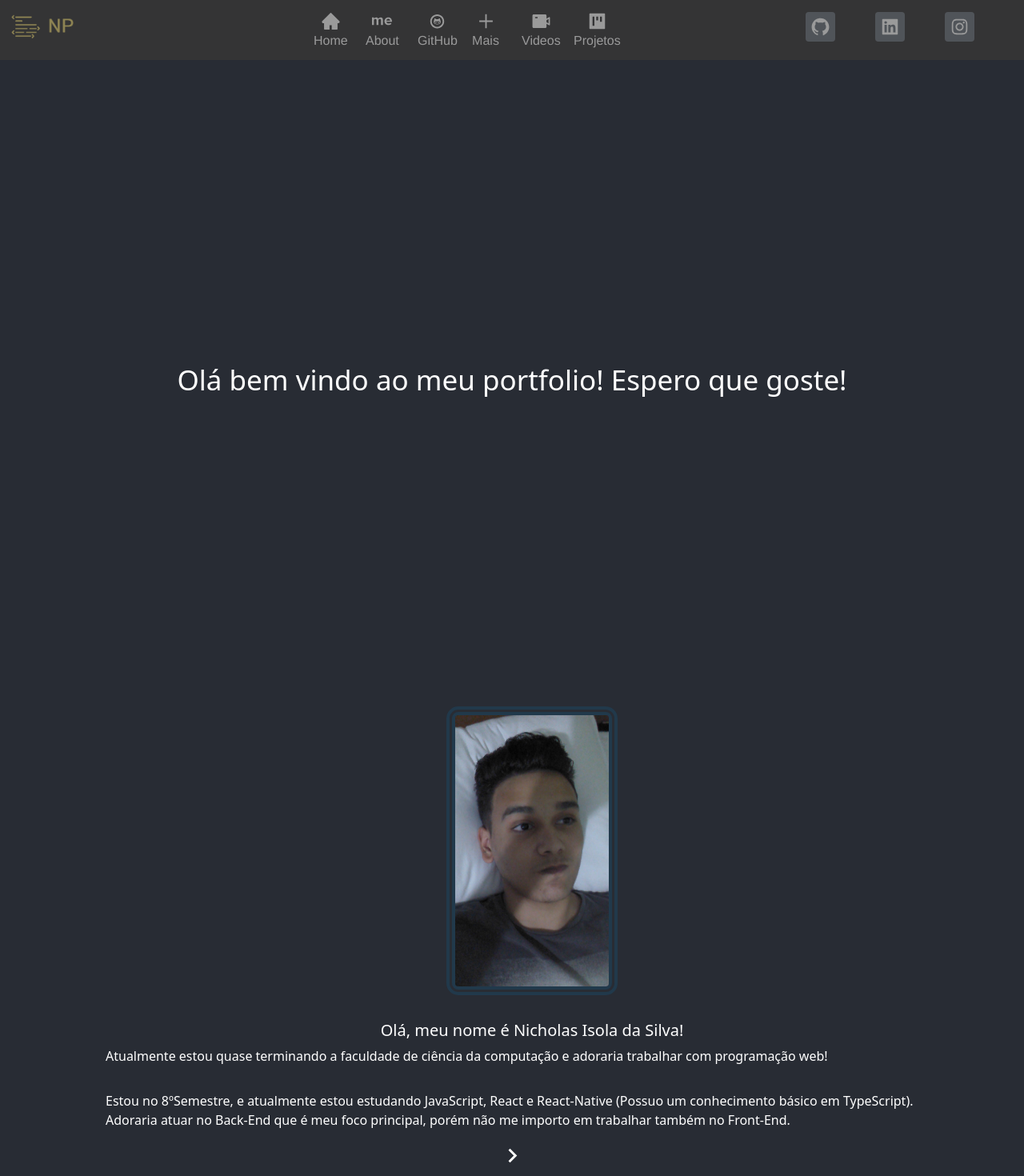
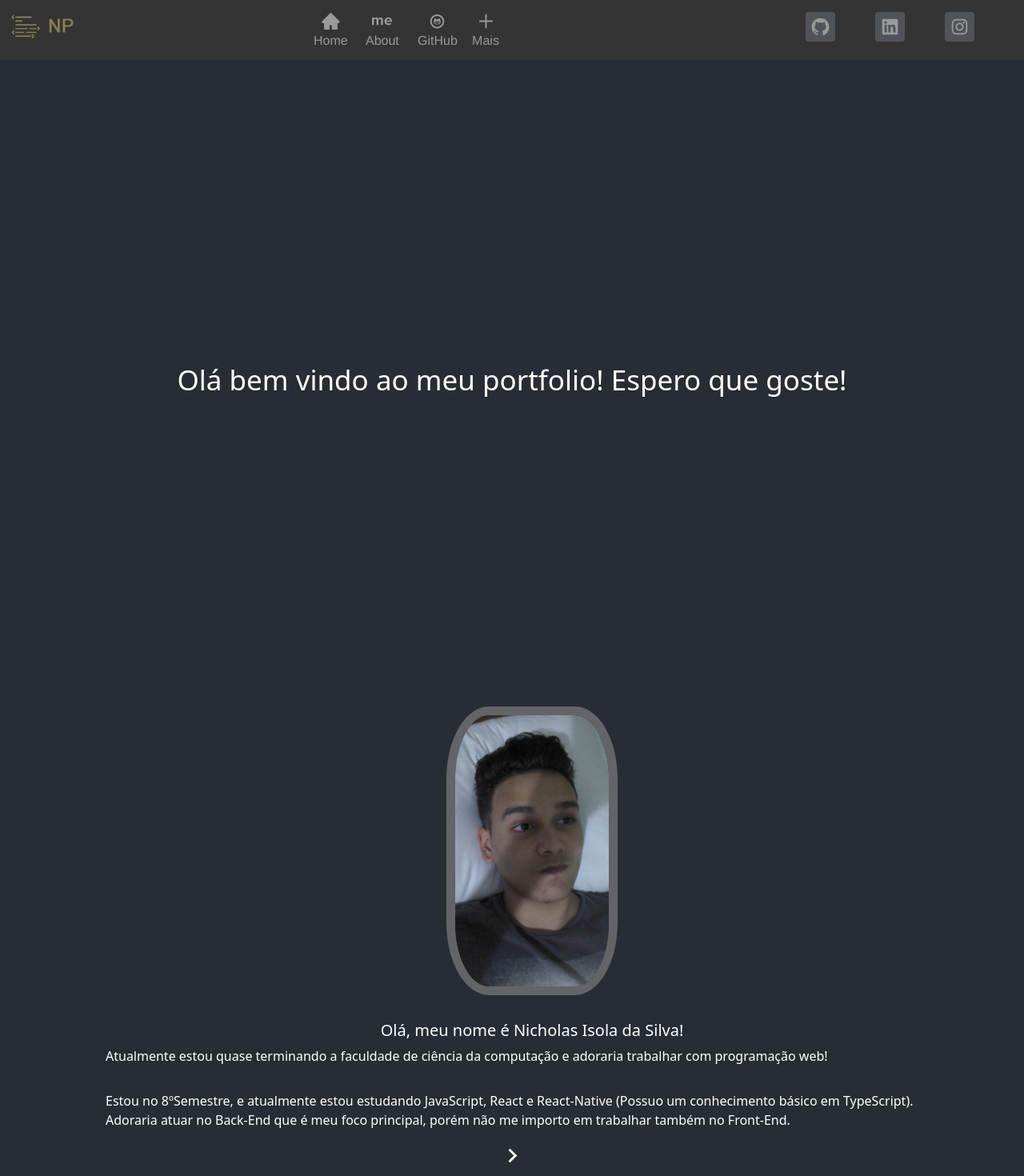
Before and after one commit to Thoks10a/portfolio-nicholas, a React (Create React App) app: page / in a window 1280 px wide. Shown: the top 1470 px of the page at 80% size. Built offline with nearby package versions, Linux system fonts and the light colour scheme.

Commit message:
Removing-Projects-Videos-Temporary

```diff
--- a/src/components/UmPoucoMais/UmPoucoMais.js
+++ b/src/components/UmPoucoMais/UmPoucoMais.js
@@ -51,7 +51,7 @@ export default function UmPoucoMais() {
                     <img src={ReactStrap} alt=""></img>
                 </div>
             </div>
-            <Link
+            {/*<Link
                 to="/videos"
                 style={{
                     display: 'flex',
@@ -62,7 +62,7 @@ export default function UmPoucoMais() {
                 className="next-hove"
             >
                 <MdNavigateNext size={35} />
-            </Link>
+            </Link>*/}
         </div>
     );
 }
--- a/src/components/home/home.css
+++ b/src/components/home/home.css
@@ -43,8 +43,8 @@
 .image img {
     width: 20%;
     height: 20%;
-    border: 11px double rgba(27, 70, 99, 0.5);
-    border-radius: 15px;
+    border: 11px solid rgba(156, 156, 156, 0.5);
+    border-radius: 25%;
 }
 
 .image {
--- a/src/components/routes/routes.js
+++ b/src/components/routes/routes.js
@@ -164,13 +164,13 @@ const Routes = () => {
                                         Mais
                                     </Link>
                                 </NavItem>
-                                <NavItem
+                                {/* <NavItem
                                     style={tilespace}
                                     className="icon-navbar-hover"
                                 >
                                     {/* <NavLink href="/UmPoucoMais">
                                         Um pouco mais
-                                    </NavLink> */}
+                                    </NavLink>
                                     <Link
                                         to={'/videos'}
                                         style={linkStyle}
@@ -189,7 +189,7 @@ const Routes = () => {
                                 >
                                     {/* <NavLink href="/UmPoucoMais">
                                         Um pouco mais
-                                    </NavLink> */}
+                                    </NavLink>
                                     <Link
                                         to={'/projetos'}
                                         style={linkStyle}
@@ -201,7 +201,7 @@ const Routes = () => {
                                         />
                                         Projetos
                                     </Link>
-                                </NavItem>
+                                </NavItem>*/}
                             </Nav>
                         </Collapse>
 
```
